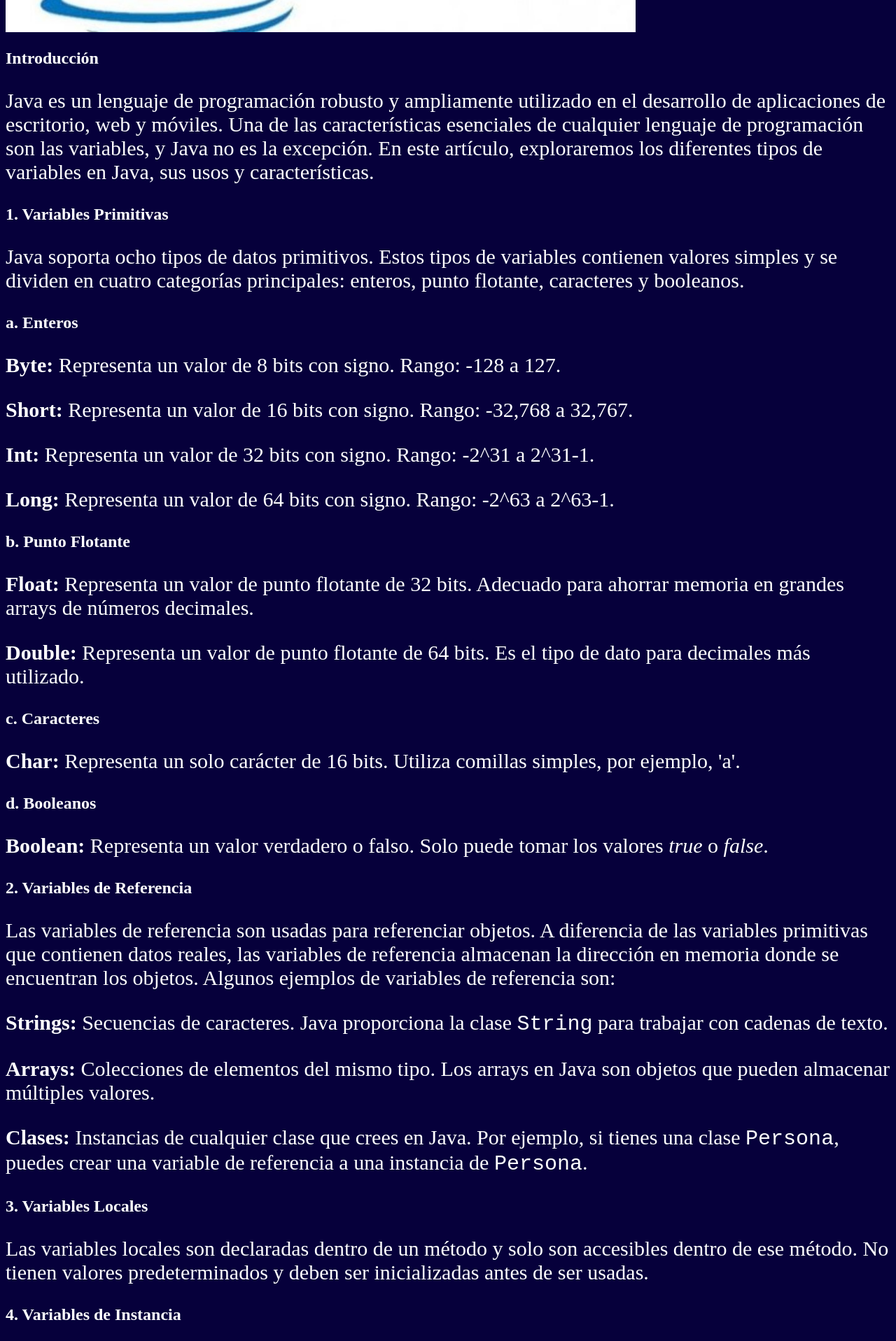
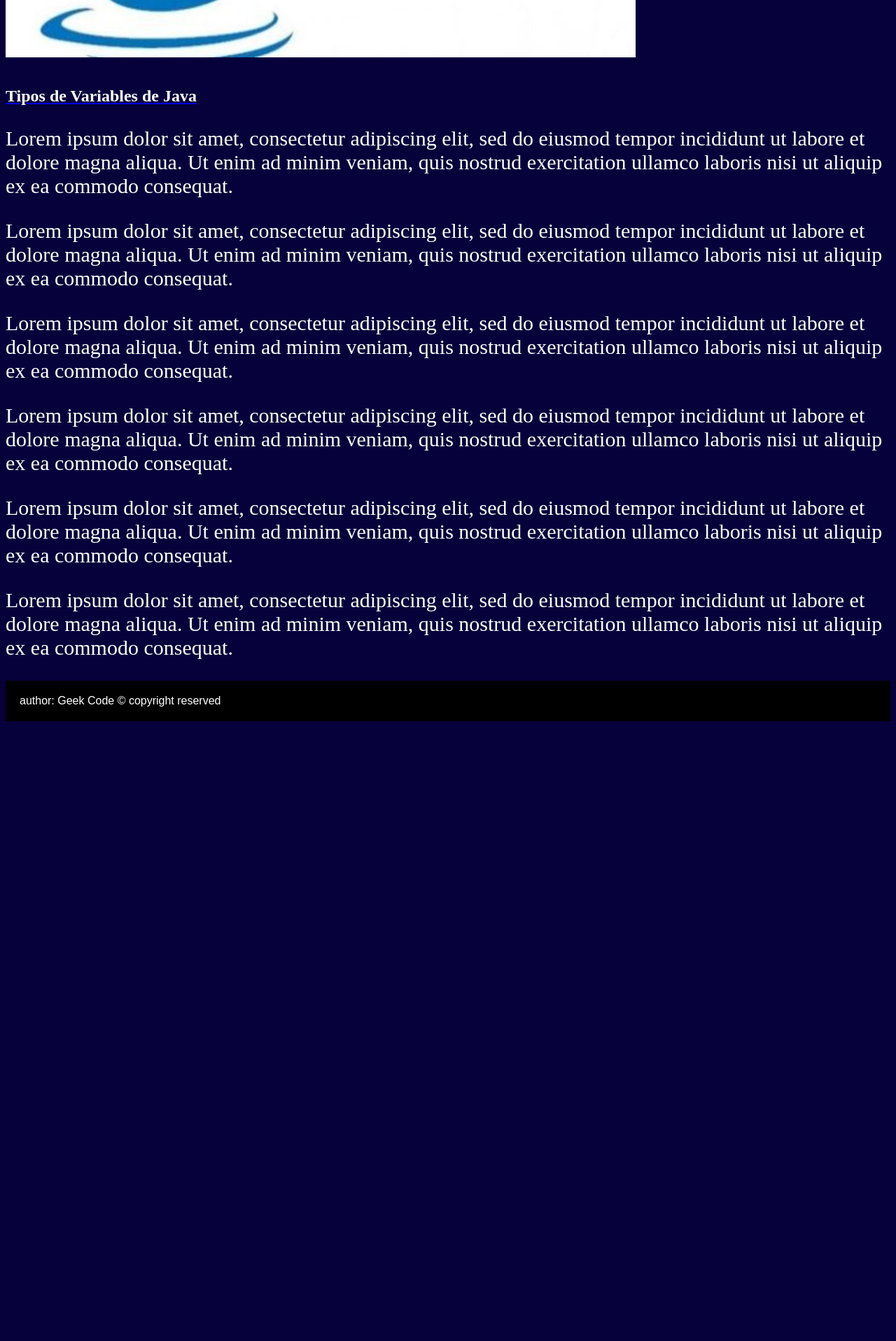
Before and after one commit to mauricioestradadlg/geekCode, a Next.js app: page /blog/java in a window 1280 px wide. Shown: the part 880-2797 px from the top of the page at 70% size. After the commit the page ends 1919 px from the top, so only its background shows below. Built offline with nearby package versions, Linux system fonts and the light colour scheme.

Commit message:
blogs java

```diff
--- a/src/app/blog/java/page.js
+++ b/src/app/blog/java/page.js
@@ -1,76 +1,51 @@
+import Link from 'next/link';
 import Image from 'next/image';
-import java3 from '../imagenes/javaBlogs.jpg';
-import styles from '../page.module.css';
+import java2 from '../imagenes/javaBlogs.jpg';
+import styles from '../page.module.css'
 
-export const metadata = {
-  title: "Tipos de Variables en Java - Geek Code",
-  description: "Este es un blog acerca de los tipos de variables que hay en Java",
-  keywords: "tipos de variables java, variables java, java variables, tipos variables java, variables en java, tipos de datos java, tipos de variables en java, tipos de datos en java, cuales variables hay en java , que variables hay en java ",
-  author: "Geek Code",
+function Blog(){
 
-  openGraph: {
-    type: 'article',
-    url: 'https://geekcode.blog/blog/java/tiposVariables',
-    title: 'Tipos de Variables en Java - Geek Code',
-    description: 'Este es un blog acerca de los tipos de variables que hay en Java',
-    image: 'https://geekcode.blog/imagenes/openGraph.png' // URL absoluta de la imagen
-  },
+    return(
 
-  twitter: {
-    card: 'summary_large_image',
-    site: '@GeekCode',
-    creator: '@GeekCode',
-    title: 'Tipos de Variables en Java - Geek Code',
-    description: 'Este es un blog acerca de los tipos de variables que hay en Java',
-    image: 'https://geekcode.blog/imagenes/openGraph.png' // URL absoluta de la imagen
-  },
-  canonical: 'https://geekcode.blog/blog/java/tiposVariables',
-};
+    <>
+    <h1>JAVA</h1><br/><br/>
 
-function Blog() {
-  return (
-    <>
-      <h1>TIPOS DE VARIABLES EN JAVA</h1>
-      <Image src={java3} className={styles.imgInicio} alt="Java Variables" width={900} height={500} />
+    <Image src={java2} className={styles.imgInicio} alt ="logo"  width={900} height={500}/>
+    <br/><br/>
 
-      <h2>Introducción</h2>
-      <p>Java es un lenguaje de programación robusto y ampliamente utilizado en el desarrollo de aplicaciones de escritorio, web y móviles. Una de las características esenciales de cualquier lenguaje de programación son las variables, y Java no es la excepción. En este artículo, exploraremos los diferentes tipos de variables en Java, sus usos y características.</p>
+    <Link href='/blog/java/tiposVariables'><h2>Tipos de Variables de Java</h2></Link>
+    <p>Lorem ipsum dolor sit amet, consectetur adipiscing elit,
+      sed do eiusmod tempor incididunt ut labore et dolore magna
+      aliqua. Ut enim ad minim veniam, quis nostrud exercitation
+      ullamco laboris nisi ut aliquip ex ea commodo consequat.
+      </p>
+      <p>Lorem ipsum dolor sit amet, consectetur adipiscing elit,
+      sed do eiusmod tempor incididunt ut labore et dolore magna
+      aliqua. Ut enim ad minim veniam, quis nostrud exercitation
+      ullamco laboris nisi ut aliquip ex ea commodo consequat.
+      </p>
+      <p>Lorem ipsum dolor sit amet, consectetur adipiscing elit,
+      sed do eiusmod tempor incididunt ut labore et dolore magna
+      aliqua. Ut enim ad minim veniam, quis nostrud exercitation
+      ullamco laboris nisi ut aliquip ex ea commodo consequat.
+      </p>
+      <p>Lorem ipsum dolor sit amet, consectetur adipiscing elit,
+      sed do eiusmod tempor incididunt ut labore et dolore magna
+      aliqua. Ut enim ad minim veniam, quis nostrud exercitation
+      ullamco laboris nisi ut aliquip ex ea commodo consequat.
+      </p>
+      <p>Lorem ipsum dolor sit amet, consectetur adipiscing elit,
+      sed do eiusmod tempor incididunt ut labore et dolore magna
+      aliqua. Ut enim ad minim veniam, quis nostrud exercitation
+      ullamco laboris nisi ut aliquip ex ea commodo consequat.
+      </p>
+      <p>Lorem ipsum dolor sit amet, consectetur adipiscing elit,
+      sed do eiusmod tempor incididunt ut labore et dolore magna
+      aliqua. Ut enim ad minim veniam, quis nostrud exercitation
+      ullamco laboris nisi ut aliquip ex ea commodo consequat.
+      </p>
+    </>);
 
-      <h2>1. Variables Primitivas</h2>
-      <p>Java soporta ocho tipos de datos primitivos. Estos tipos de variables contienen valores simples y se dividen en cuatro categorías principales: enteros, punto flotante, caracteres y booleanos.</p>
-
-      <h2>a. Enteros</h2>
-      <p><b>Byte:</b> Representa un valor de 8 bits con signo. Rango: -128 a 127.</p>
-      <p><b>Short:</b> Representa un valor de 16 bits con signo. Rango: -32,768 a 32,767.</p>
-      <p><b>Int:</b> Representa un valor de 32 bits con signo. Rango: -2^31 a 2^31-1.</p>
-      <p><b>Long:</b> Representa un valor de 64 bits con signo. Rango: -2^63 a 2^63-1.</p>
-
-      <h2>b. Punto Flotante</h2>
-      <p><b>Float:</b> Representa un valor de punto flotante de 32 bits. Adecuado para ahorrar memoria en grandes arrays de números decimales.</p>
-      <p><b>Double:</b> Representa un valor de punto flotante de 64 bits. Es el tipo de dato para decimales más utilizado.</p>
-
-      <h2>c. Caracteres</h2>
-      <p><b>Char:</b> Representa un solo carácter de 16 bits. Utiliza comillas simples, por ejemplo, &apos;a&apos;.</p>
-
-      <h2>d. Booleanos</h2>
-      <p><b>Boolean:</b> Representa un valor verdadero o falso. Solo puede tomar los valores <i>true</i> o <i>false</i>.</p>
-
-      <h2>2. Variables de Referencia</h2>
-      <p>Las variables de referencia son usadas para referenciar objetos. A diferencia de las variables primitivas que contienen datos reales, las variables de referencia almacenan la dirección en memoria donde se encuentran los objetos. Algunos ejemplos de variables de referencia son:</p>
-      <p><b>Strings:</b> Secuencias de caracteres. Java proporciona la clase <code>String</code> para trabajar con cadenas de texto.</p>
-      <p><b>Arrays:</b> Colecciones de elementos del mismo tipo. Los arrays en Java son objetos que pueden almacenar múltiples valores.</p>
-      <p><b>Clases:</b> Instancias de cualquier clase que crees en Java. Por ejemplo, si tienes una clase <code>Persona</code>, puedes crear una variable de referencia a una instancia de <code>Persona</code>.</p>
-
-      <h2>3. Variables Locales</h2>
-      <p>Las variables locales son declaradas dentro de un método y solo son accesibles dentro de ese método. No tienen valores predeterminados y deben ser inicializadas antes de ser usadas.</p>
-
-      <h2>4. Variables de Instancia</h2>
-      <p>Las variables de instancia son variables no estáticas que pertenecen a una instancia específica de una clase. Cada objeto de la clase tiene su propia copia de la variable de instancia.</p>
-
-      <h2>5. Variables de Clase</h2>
-      <p>Las variables de clase (también conocidas como variables estáticas) son declaradas con la palabra clave <code>static</code> dentro de una clase, pero fuera de cualquier método. Solo hay una copia de la variable de clase, independientemente de cuántos objetos se creen de la clase.</p>
-    </>
-  );
 }
 
-export default Blog;
+export default Blog
```
